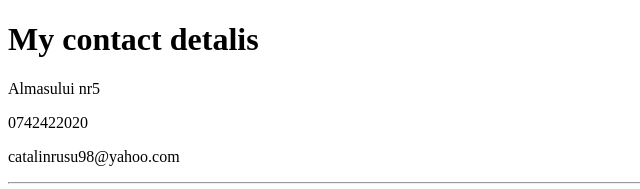
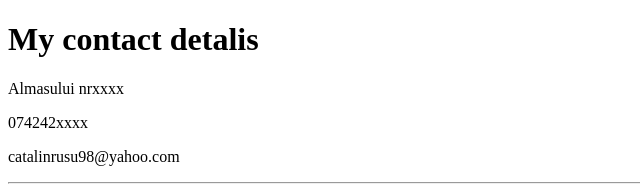
Before and after one commit to Russew7/My-first-Website, a plain HTML site: page contact.html in a window 1280 px wide. Shown: the top 189 px of the page, 0-640 px from the left. Drawn offline with Linux system fonts and the light colour scheme.

Commit message:
data changes

```diff
--- a/contact.html
+++ b/contact.html
@@ -7,8 +7,8 @@
 </head>
 <body>
    <h1>My contact detalis</h1>
-   <p>Almasului nr5</p>
-   <p>0742422020</p>
+   <p>Almasului nrxxxx</p>
+   <p>074242xxxx</p>
    <p>catalinrusu98@yahoo.com</p>
    <hr>
    <fieldset>
```
